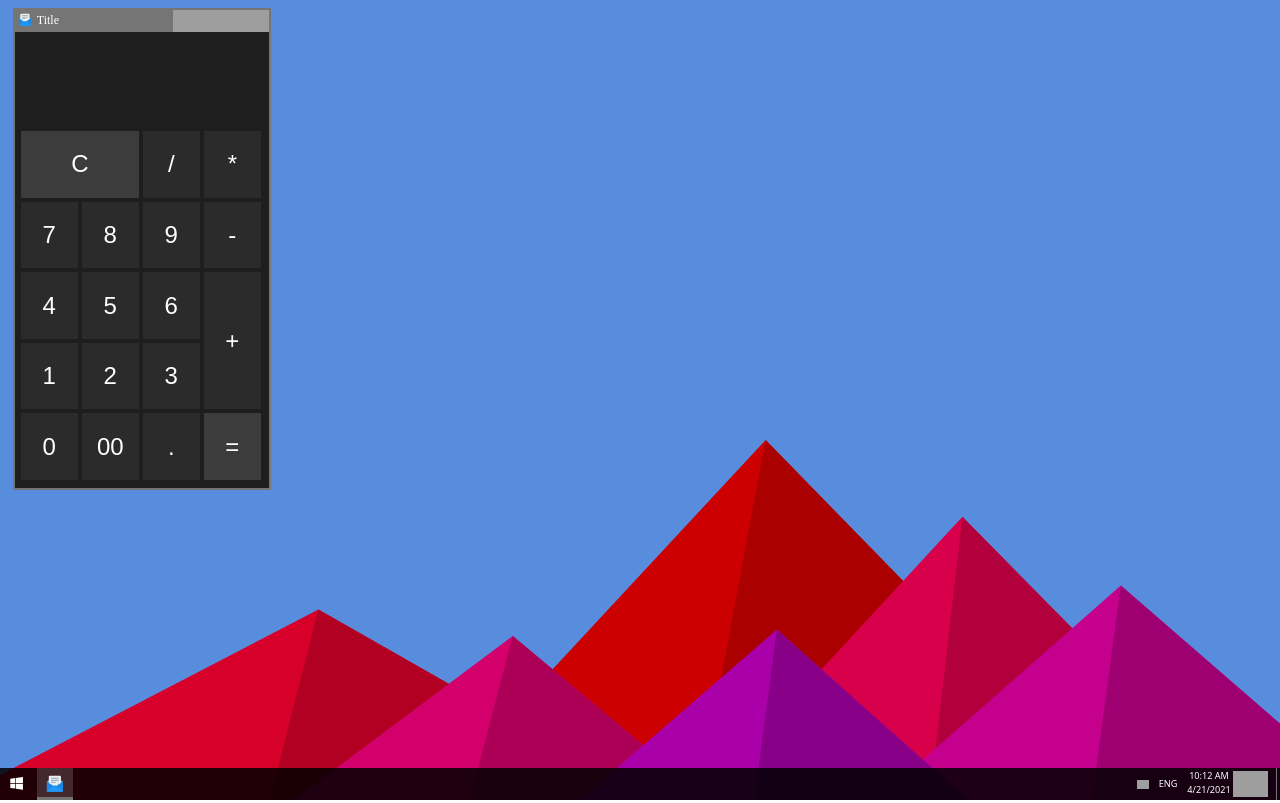
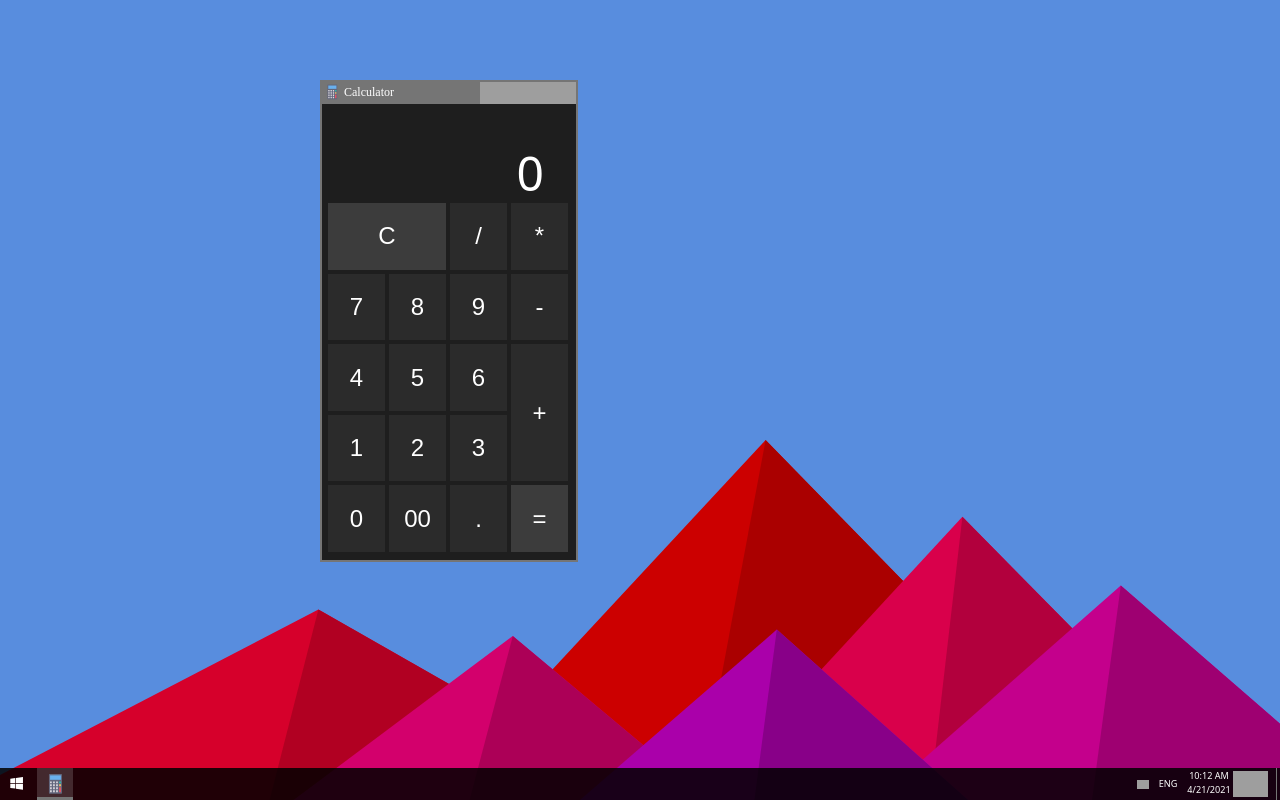
Before and after one commit to gumbernator/svelte-windows-10-clone, a Svelte app: page / in a window 1280 px wide. Both pictures are taken after a click on the button 55 px from the left and 784 px from the top of the page. Built offline with nearby package versions, Linux system fonts and the light colour scheme; grey boxes are pictures that could not be loaded; a web font is replaced by a local one.

Commit message:
Calculator is functional (although float precision sucks.)

```diff
--- a/src/App.svelte
+++ b/src/App.svelte
@@ -35,13 +35,15 @@
 
     <Taskbar />
     <Window
-        windowId="id1"
-        left="1vw"
-        top="1vh"
+        windowId="_calculator"
+        left="25vw"
+        top="10vh"
         width="20vw"
         height="60vh"
         minWidth="15vw"
         minHeight="40vh"
+        icon="./vectors/calculator.svg"
+        title="Calculator"
         itemPosition={0}><Calculator /></Window
     >
 </main>
--- a/src/components/window/forms/Calculator.svelte
+++ b/src/components/window/forms/Calculator.svelte
@@ -1,23 +1,84 @@
 <script lang="ts">
-    let text = "";
+    let topText = "";
+    let bottomText = "0";
+    let operand = "";
+    const operands = /\+|-|\*|\//;
 
     function clear() {
-        text = "";
+        topText = "";
+        bottomText = "0";
+        operand = "";
     }
 
     function addCharacter(char: string) {
-        text += char;
+        if (char === ".") {
+            if (!bottomText.includes(".")) {
+                bottomText += char;
+            }
+            return;
+        }
+        if (char.match(operands) && topText !== "") {
+            return;
+        }
+        if (
+            char.match(operands) &&
+            (bottomText.includes("+") ||
+                bottomText.includes("-") ||
+                bottomText.includes("*") ||
+                bottomText.includes("/") ||
+                topText !== "")
+        ) {
+            return;
+        }
+        if (char.match(operands)) {
+            operand = char;
+            topText = bottomText;
+            bottomText = "0";
+            return;
+        }
+        if (bottomText === "0" && (char === "0" || char === "00")) {
+            return;
+        }
+        if (bottomText === "0") {
+            bottomText = char;
+            return;
+        }
+        bottomText += char;
     }
 
     function equals() {
-        text = "something :P";
+        switch (operand) {
+            case "": {
+                return;
+                break;
+            }
+            case "/": {
+                bottomText = (Number(topText) / Number(bottomText)).toString();
+                break;
+            }
+            case "*": {
+                bottomText = (Number(topText) * Number(bottomText)).toString();
+                break;
+            }
+            case "+": {
+                bottomText = (Number(topText) + Number(bottomText)).toString();
+                break;
+            }
+            case "-": {
+                bottomText = (Number(topText) - Number(bottomText)).toString();
+                break;
+            }
+        }
+        topText = "";
+        operand = "";
     }
 </script>
 
-<div class="calculator">
-    <div class="top-section">
-        <p>{text}</p>
-    </div>
+<div class="calculator" draggable="false">
+    <ul class="top-section">
+        <li><p style="font-size: 1.5rem;">{topText}{operand}</p></li>
+        <li><p style="font-size: 3rem;">{bottomText}</p></li>
+    </ul>
 
     <div class="bottom-section">
         <button
@@ -54,17 +115,18 @@
         width: 100%;
         position: absolute;
         overflow: hidden;
+        background: rgb(30, 30, 30);
     }
 
     .top-section {
         position: absolute;
-        left: 0;
         right: 0;
         top: 0;
         height: 20%;
-        background: rgb(30, 30, 30);
+        margin-right: 2rem;
         display: flex;
-        align-items: center;
+        list-style: none;
+        flex-direction: column;
     }
 
     .bottom-section {
@@ -74,11 +136,11 @@
         bottom: 0;
         height: 80%;
         padding: 0.5rem;
-        background: rgb(30, 30, 30);
         display: grid;
         grid-template-columns: 1fr 1fr 1fr 1fr;
         grid-template-rows: 1fr 1fr 1fr 1fr 1fr;
         grid-gap: 0.25rem;
+        user-select: none;
     }
 
     button {
@@ -101,12 +163,17 @@
         opacity: 0.5;
     }
 
+    li {
+        height: 50%;
+        display: flex;
+        /* justify-content: center; */
+        align-items: center;
+    }
+
     p {
         position: absolute;
         right: 0;
-        margin-right: 2rem;
         font-family: SegoeUI;
-        font-size: 2rem;
         color: white;
     }
 </style>
```
Also changed, not shown: public/build/bundle.css, public/build/bundle.js, public/vectors/calculator.svg (added), 1 other file (tests, documents, lock files or other folders).
